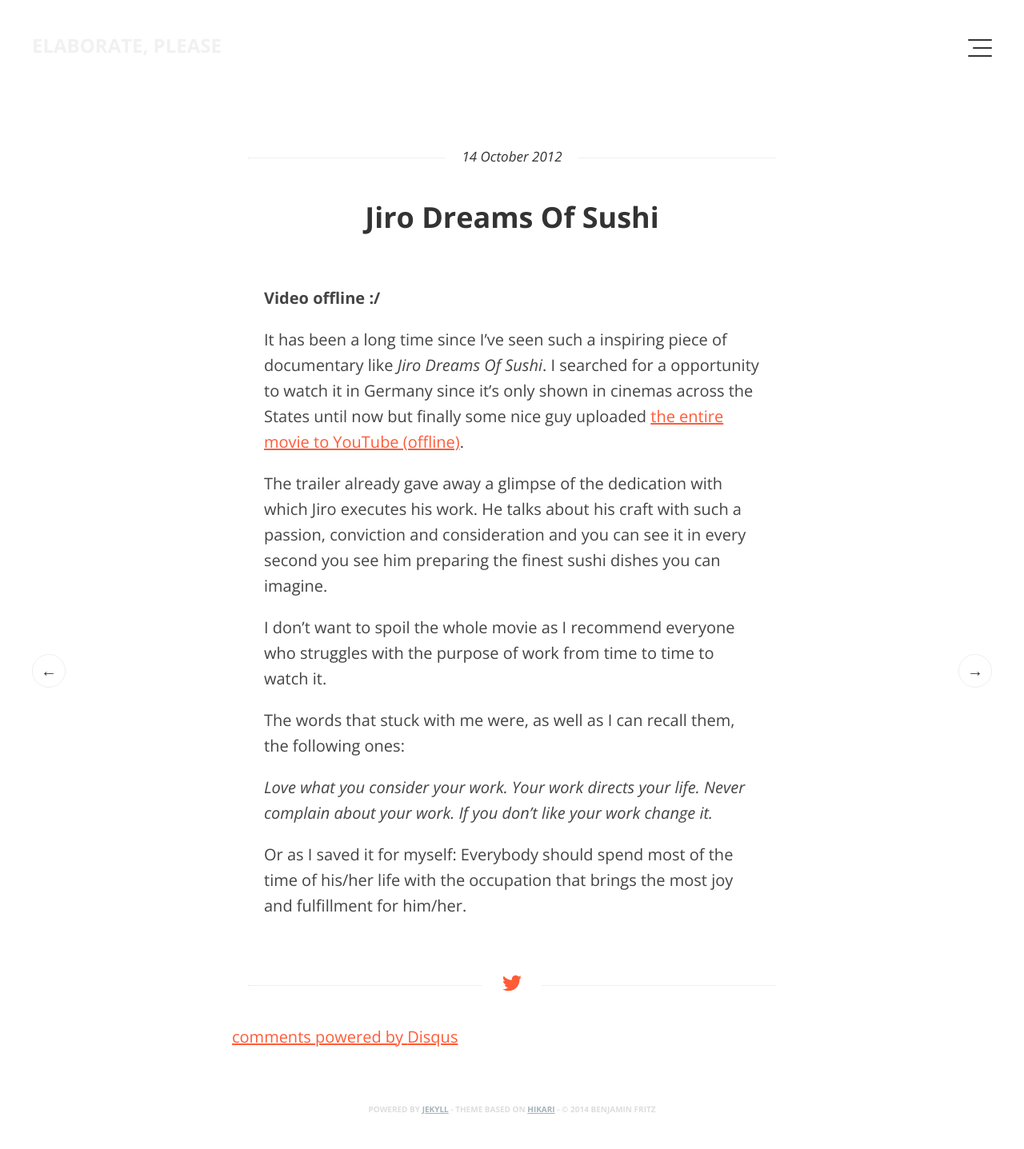
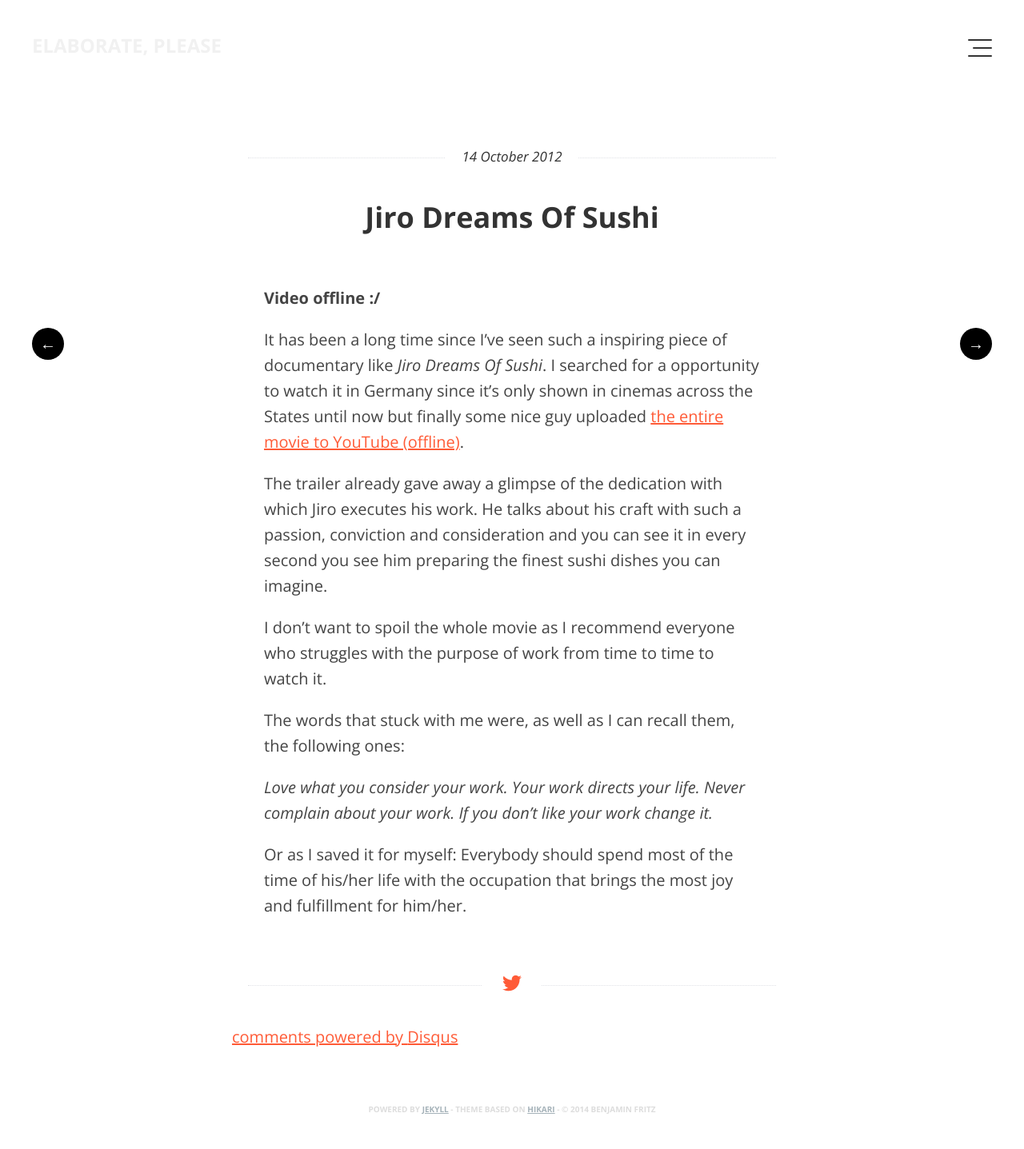
Before and after one commit to benjaminfritz/words, a Jekyll site: the page built from _posts/2012-10-14-jiro-dreams-of-sushi.markdown, in a window 1280 px wide. Shown: the whole page at 80% size. Built offline with Jekyll 4.4.1, drawn with Linux system fonts in a browser that asks for light colours; Markdown is read by kramdown in place of the engine named in the settings; comment, search, counter and statistics services are not loaded.

Commit message:
Arrow positioning and styling

```diff
--- a/css/main.css
+++ b/css/main.css
@@ -437,13 +437,13 @@ section#single-wrap img {
 #next {
   position: fixed;
   text-decoration: none;
-  background: #fff;
-  border: 1px solid #eee;
+  background: #000;
+  /* border: 1px solid #eee; */
   padding: 10px;
   line-height: 1;
   border-radius: 25px;
-  bottom: 40px;
-  color: #333;
+  bottom: 50%;
+  color: #fff;
 }
 
 #prev { left: 40px; }
```
